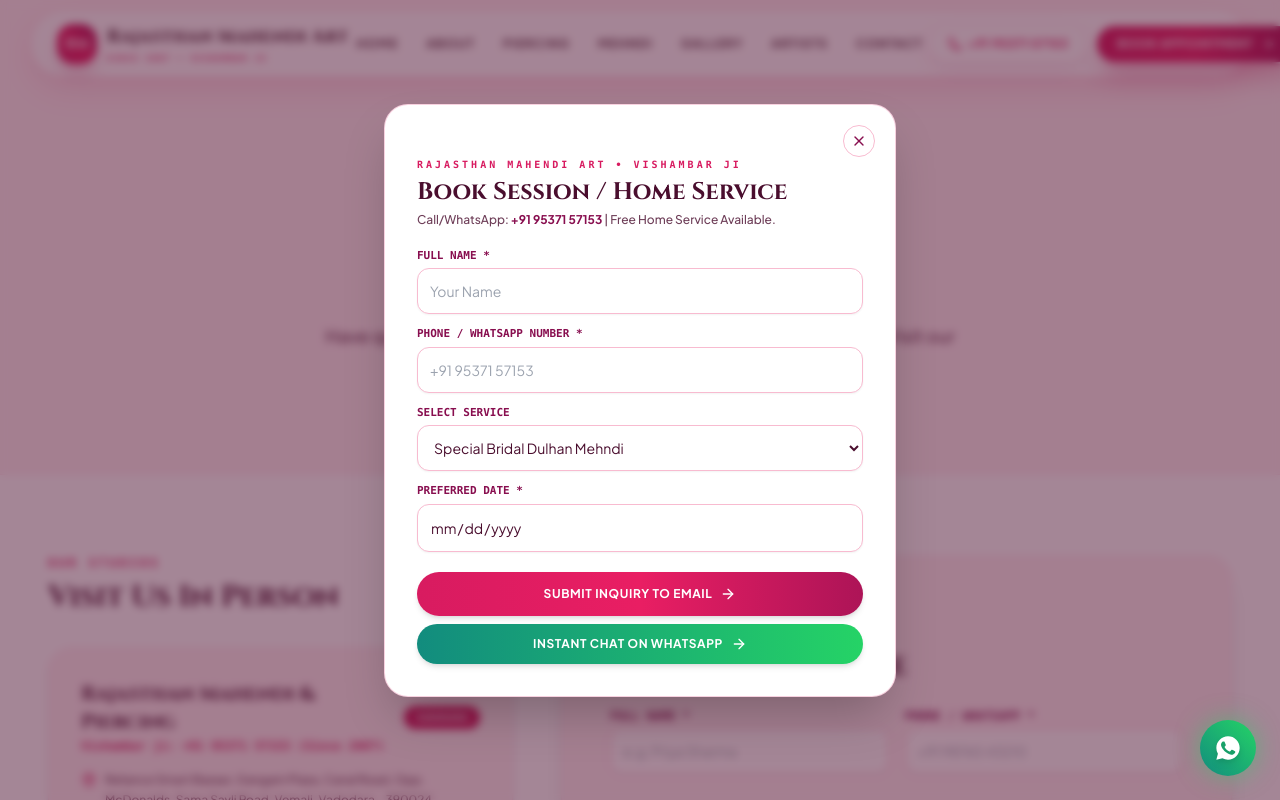
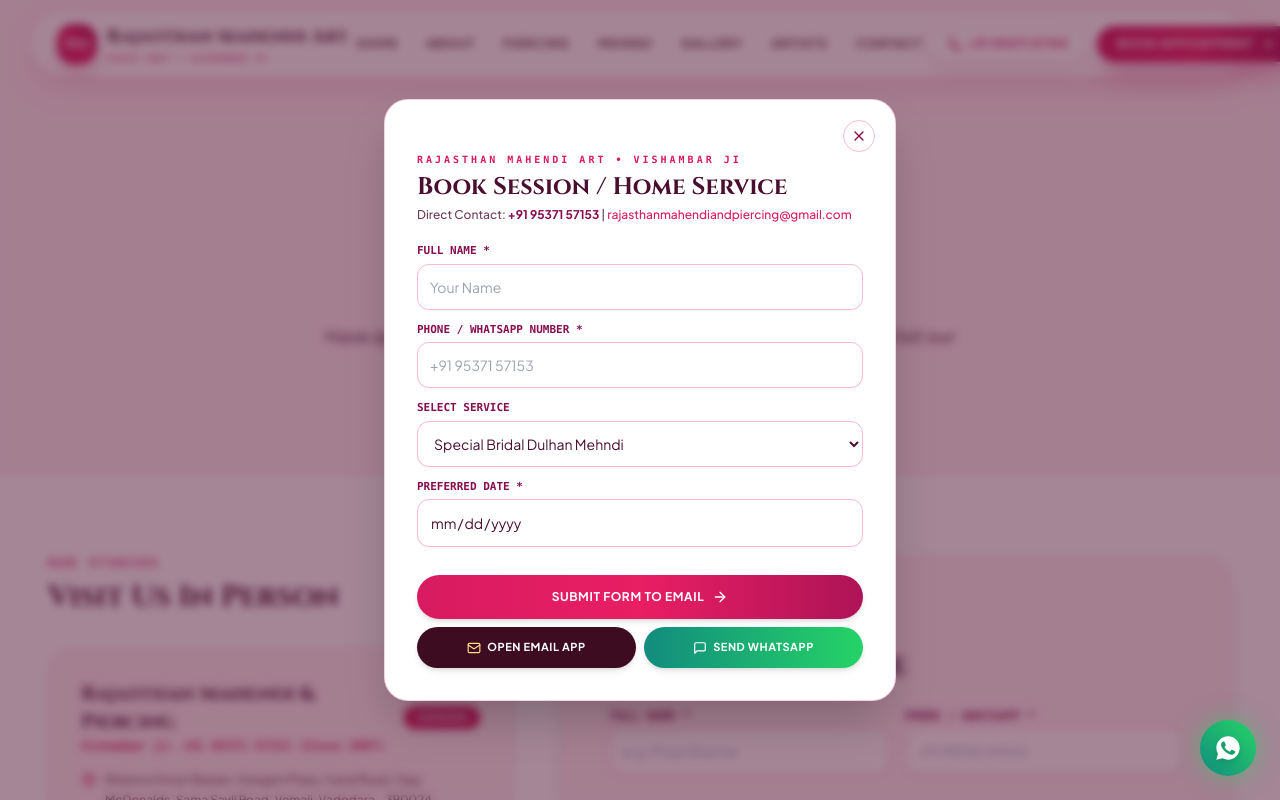
Before and after one commit to tejaskpaisoftware-debug/Rajasthan-Mahendi, a Next.js app: page /contact in a window 1280 px wide. Both pictures are taken after a click on the button "BOOK APPOINTMENT". Shown: the top 800 px of the page. Built offline with nearby package versions, Linux system fonts and the light colour scheme.

Commit message:
feat(contact): add 100% fail-proof mailto & WhatsApp direct dispatch channels to rajasthanmahendiandpiercing@gmail.com

```diff
--- a/src/app/contact/page.tsx
+++ b/src/app/contact/page.tsx
@@ -292,19 +292,29 @@ export default function ContactPage() {
                     type="submit"
                     className="w-full py-4 rounded-full bg-gradient-to-r from-[#D81B60] via-[#E91E63] to-[#AD1457] hover:from-[#AD1457] hover:to-[#880E4F] text-white font-bold text-xs uppercase tracking-wider transition-all duration-300 flex items-center justify-center gap-2 shadow-lg"
                   >
-                    <span>Submit Message to Email</span>
+                    <span>1. Submit Form Online</span>
                     <Send className="w-4 h-4" />
                   </button>
+
+                  <div className="grid grid-cols-1 sm:grid-cols-2 gap-2">
+                    <a
+                      href={`mailto:rajasthanmahendiandpiercing@gmail.com?subject=${encodeURIComponent(`Inquiry from ${formData.name || 'Customer'}`)}&body=${encodeURIComponent(`Hello Vishambar Ji,\n\nI am contacting you from your website:\n\nName: ${formData.name}\nPhone: ${formData.phone}\nEmail: ${formData.email}\nService: ${formData.service}\nLocation: ${formData.location}\nDate: ${formData.date}\nNotes: ${formData.message}`)}`}
+                      className="py-3 px-3 rounded-full bg-[#3D0C20] hover:bg-[#5A1230] text-white font-bold text-xs uppercase tracking-wider flex items-center justify-center gap-2 shadow-md transition-all text-center"
+                    >
+                      <Mail className="w-4 h-4 text-[#FFE082]" />
+                      <span>2. Open Email App</span>
+                    </a>
 
                     <a
                       href={`https://wa.me/919537157153?text=${encodeURIComponent(`Hello Vishambar Ji, I am submitting an inquiry:\n\n*Name:* ${formData.name || 'Customer'}\n*Phone:* ${formData.phone || 'N/A'}\n*Email:* ${formData.email || 'N/A'}\n*Service:* ${formData.service}\n*Location:* ${formData.location}\n*Date:* ${formData.date || 'N/A'}\n*Notes:* ${formData.message || 'None'}`)}`}
                       target="_blank"
                       rel="noopener noreferrer"
-                    className="w-full py-3.5 rounded-full bg-gradient-to-r from-[#128C7E] to-[#25D366] text-white font-bold text-xs uppercase tracking-wider flex items-center justify-center gap-2 shadow-lg hover:scale-105 transition-transform"
+                      className="py-3 px-3 rounded-full bg-gradient-to-r from-[#128C7E] to-[#25D366] text-white font-bold text-xs uppercase tracking-wider flex items-center justify-center gap-2 shadow-md hover:scale-105 transition-transform text-center"
                     >
-                    <span>Send Message via WhatsApp</span>
-                    <Send className="w-4 h-4" />
+                      <MessageSquare className="w-4 h-4 text-white" />
+                      <span>3. Send WhatsApp</span>
                     </a>
+                  </div>
                 </div>
               </form>
             ) : (
--- a/src/components/BookingModal.tsx
+++ b/src/components/BookingModal.tsx
@@ -1,7 +1,7 @@
 'use client';
 
 import { useState } from 'react';
-import { X, ArrowRight } from 'lucide-react';
+import { X, ArrowRight, Mail, MessageSquare } from 'lucide-react';
 
 interface BookingModalProps {
   isOpen: boolean;
@@ -15,6 +15,10 @@ export default function BookingModal({ isOpen, onClose }: BookingModalProps) {
   const [date, setDate] = useState('');
 
   if (!isOpen) return null;
+
+  const mailtoUrl = `mailto:rajasthanmahendiandpiercing@gmail.com?subject=${encodeURIComponent(`New Booking Inquiry from ${name || 'Customer'}`)}&body=${encodeURIComponent(`Hello Vishambar Ji,\n\nI would like to book an appointment with Rajasthan Mahendi Art & Piercing Studio:\n\nName: ${name}\nPhone: ${phone}\nService: ${service}\nPreferred Date: ${date}\n\nPlease contact me to confirm.\n\nThank you!`)}`;
+
+  const whatsappUrl = `https://wa.me/919537157153?text=${encodeURIComponent(`Hello Vishambar Ji, I would like to book an appointment:\n\n*Name:* ${name || 'Customer'}\n*Phone:* ${phone || 'N/A'}\n*Service:* ${service}\n*Preferred Date:* ${date || 'N/A'}`)}`;
 
   return (
     <div className="fixed inset-0 z-50 flex items-center justify-center p-4">
@@ -54,7 +58,7 @@ export default function BookingModal({ isOpen, onClose }: BookingModalProps) {
               Book Session / Home Service
             </h3>
             <p className="text-xs text-[#4A0E2E]/80 font-sans mt-1 font-medium">
-              Call/WhatsApp: <strong className="text-[#880E4F]">+91 95371 57153</strong> | Free Home Service Available.
+              Direct Contact: <strong className="text-[#880E4F]">+91 95371 57153</strong> | <span className="text-[#D81B60]">rajasthanmahendiandpiercing@gmail.com</span>
             </p>
           </div>
 
@@ -117,24 +121,34 @@ export default function BookingModal({ isOpen, onClose }: BookingModalProps) {
             </div>
           </div>
 
-          <div className="space-y-2">
+          <div className="space-y-2 pt-2">
             <button
               type="submit"
               className="w-full py-3.5 rounded-full bg-gradient-to-r from-[#D81B60] via-[#E91E63] to-[#AD1457] hover:from-[#AD1457] hover:to-[#880E4F] text-white font-bold text-xs uppercase tracking-wider transition-all duration-300 flex items-center justify-center gap-2 shadow-md hover:shadow-lg"
             >
-              <span>Submit Inquiry to Email</span>
+              <span>Submit Form to Email</span>
               <ArrowRight className="w-4 h-4" />
             </button>
 
-            <a
-              href={`https://wa.me/919537157153?text=${encodeURIComponent(`Hello Vishambar Ji, I would like to book an appointment:\n\n*Name:* ${name || 'Customer'}\n*Phone:* ${phone || 'N/A'}\n*Service:* ${service}\n*Preferred Date:* ${date || 'N/A'}`)}`}
-              target="_blank"
-              rel="noopener noreferrer"
-              className="w-full py-3 rounded-full bg-gradient-to-r from-[#128C7E] to-[#25D366] text-white font-bold text-xs uppercase tracking-wider flex items-center justify-center gap-2 shadow-md hover:scale-105 transition-transform"
-            >
-              <span>Instant Chat on WhatsApp</span>
-              <ArrowRight className="w-4 h-4" />
-            </a>
+            <div className="grid grid-cols-2 gap-2">
+              <a
+                href={mailtoUrl}
+                className="py-3 px-3 rounded-full bg-[#3D0C20] hover:bg-[#5A1230] text-white font-bold text-[11px] uppercase tracking-wider flex items-center justify-center gap-1.5 shadow-md transition-all text-center"
+              >
+                <Mail className="w-3.5 h-3.5 text-[#FFE082]" />
+                <span>Open Email App</span>
+              </a>
+
+              <a
+                href={whatsappUrl}
+                target="_blank"
+                rel="noopener noreferrer"
+                className="py-3 px-3 rounded-full bg-gradient-to-r from-[#128C7E] to-[#25D366] text-white font-bold text-[11px] uppercase tracking-wider flex items-center justify-center gap-1.5 shadow-md transition-all text-center"
+              >
+                <MessageSquare className="w-3.5 h-3.5 text-white" />
+                <span>Send WhatsApp</span>
+              </a>
+            </div>
           </div>
         </form>
 
```
Lines whose indentation alone changed are shown as unchanged.
